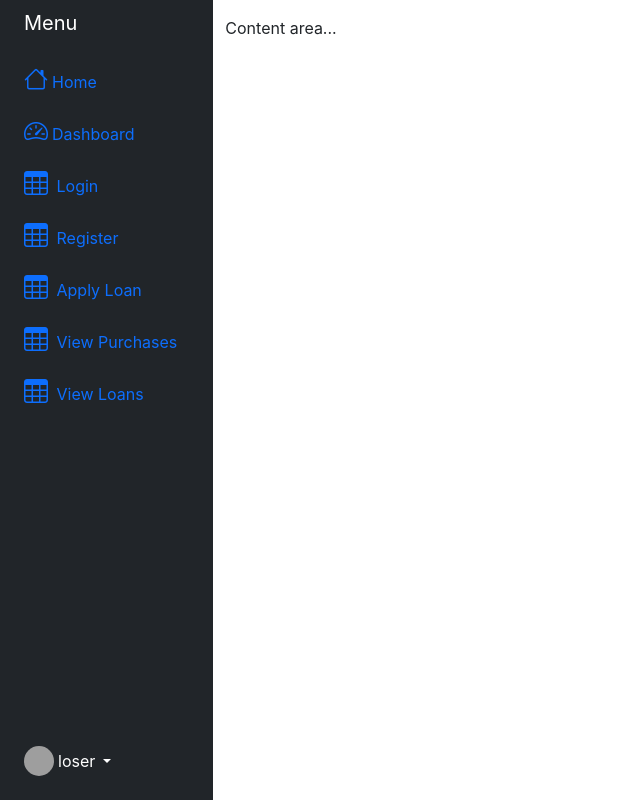
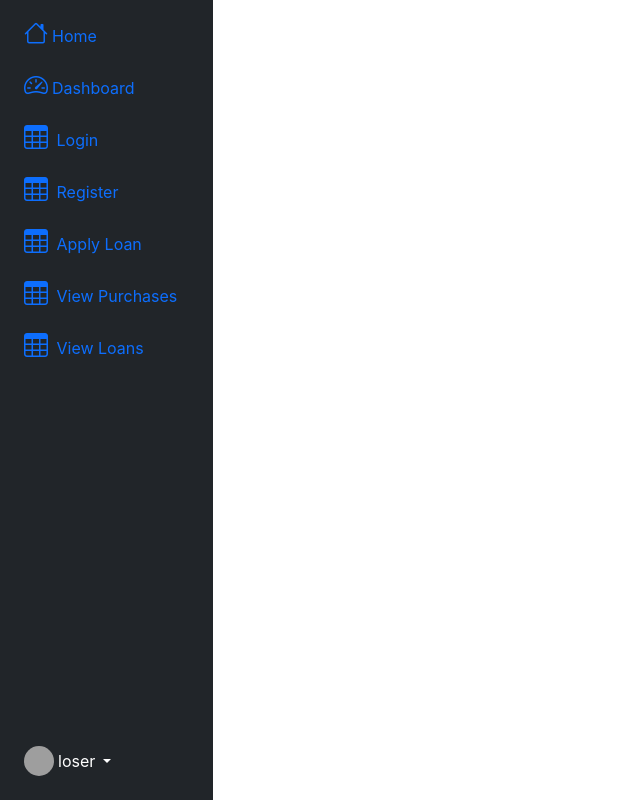
Before and after one commit to Hariom1509/LoanWell, a React (Create React App) app: page / in a window 1280 px wide. Shown: the top 802 px of the page, without its empty margins (0-640 px from the left). Built offline with nearby package versions, Linux system fonts and the light colour scheme; grey boxes are pictures that could not be loaded.

Commit message:
ux change

```diff
--- a/src/components/Sidebar.js
+++ b/src/components/Sidebar.js
@@ -9,9 +9,6 @@ const Sidebar = () =>{
                 <div class="row flex-nowrap">
         <div class="col-auto col-md-3 col-xl-2 px-sm-2 px-0 bg-dark">
             <div class="d-flex flex-column align-items-center align-items-sm-start px-3 pt-2 text-white min-vh-100">
-                <a href="/" class="d-flex align-items-center pb-3 mb-md-0 me-md-auto text-white text-decoration-none">
-                    <span class="fs-5 d-none d-sm-inline">Menu</span>
-                </a>
                 <ul class="nav nav-pills flex-column mb-sm-auto mb-0 align-items-center align-items-sm-start" id="menu">
                     <li class="nav-item">
                         <Link className="nav-link align-middle px-0" to='/'><i class="fs-4 bi-house"></i><span class="ms-1 d-none d-sm-inline">Home</span></Link>
@@ -52,9 +49,6 @@ const Sidebar = () =>{
                 </div>
             </div>
         </div>
-        <div class="col py-3">
-            Content area...
-        </div>
     </div>
 </div>
         </>
```
